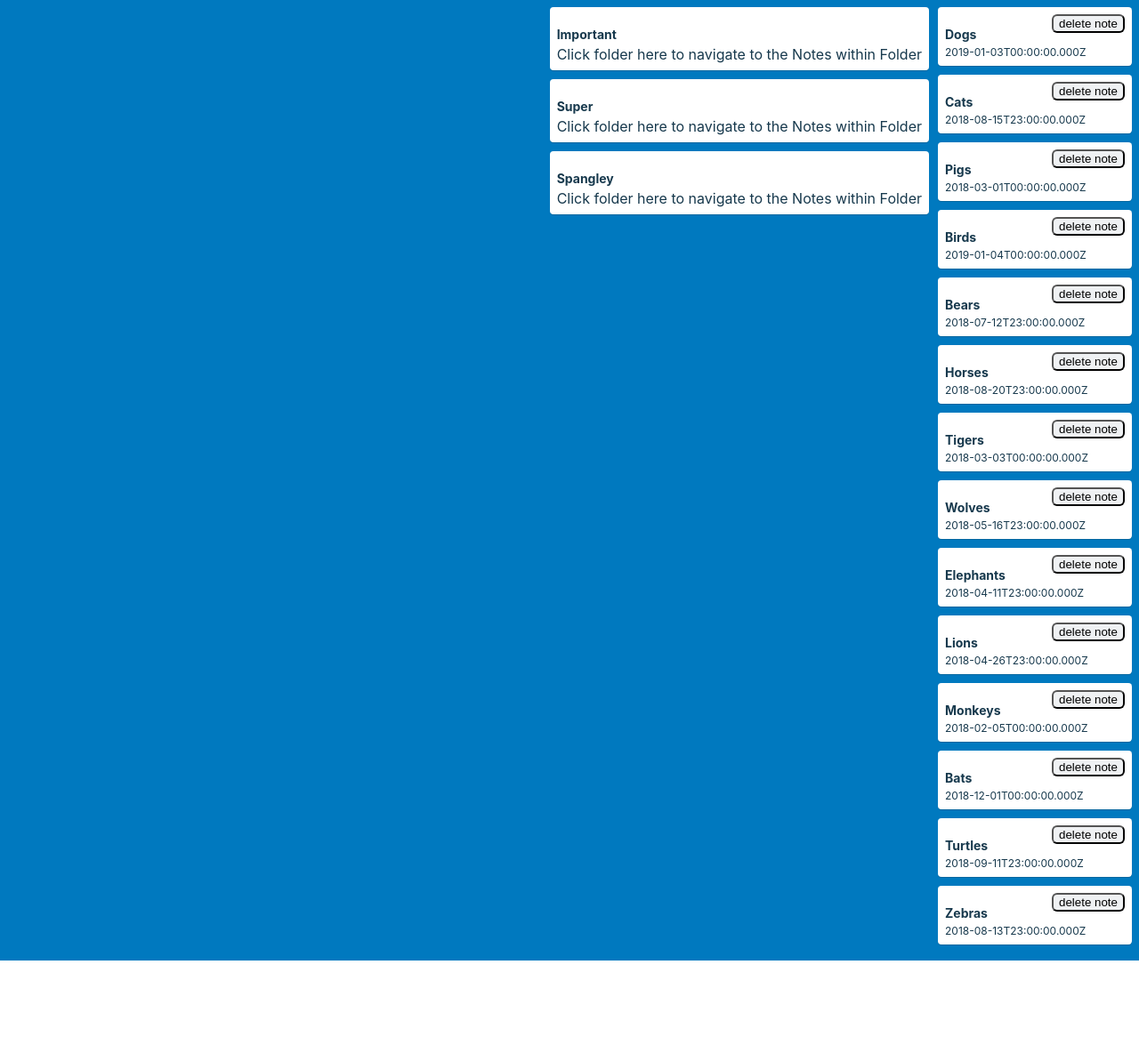
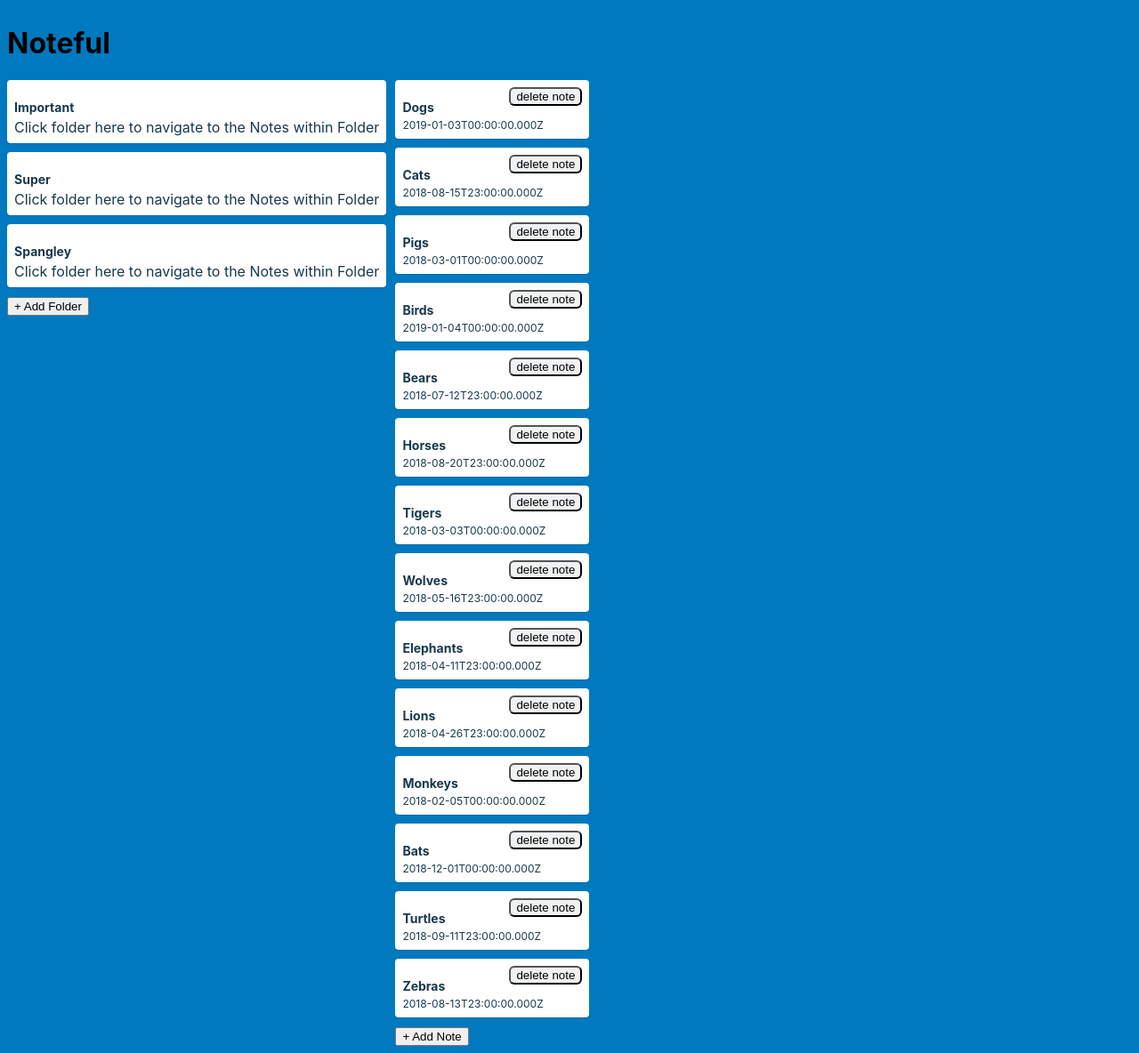
Before and after one commit to roxyshah/noteful, a React (Create React App) app: page / in a window 1280 px wide. Shown: the whole page at 89% size. Before the commit the page ends 1080 px from the top, so only its background shows below. Built offline with nearby package versions, Linux system fonts and the light colour scheme.

Commit message:
Added Header component and some css

```diff
--- a/package.json
+++ b/package.json
@@ -5,6 +5,7 @@
   "dependencies": {
     "react": "^16.9.0",
     "react-dom": "^16.9.0",
+    "react-router-dom": "^5.0.1",
     "react-scripts": "3.1.1"
   },
   "scripts": {
--- a/src/App.css
+++ b/src/App.css
@@ -14,6 +14,11 @@ body {
     min-width: calc(100vw - 16px);
     background: #0079bf;
     padding: 8px;
+
+  }
+
+
+.App-content {
     display: inline-flex;
     flex-direction: row-reverse;
   }
@@ -24,7 +29,3 @@ body {
     font-size: 20px;
     padding: 0 14px 10px;
   }
-
-  .App-list {
-    display: flex;
-  }
--- a/src/App.js
+++ b/src/App.js
@@ -1,6 +1,9 @@
 import React, { Component } from 'react';
 import STORE from './dummy-store';
 import './App.css'
+
+import { Route } from 'react-router-dom';
+import Header from './Header/Header'
 import NoteList from './NoteList/NoteList';
 import FolderList from './FolderList/FolderList';
 
@@ -14,8 +17,13 @@ class App extends Component {
   render() {
     return (
       <main className='App'>
-        <NoteList notes = {STORE.notes} />
-        <FolderList folders = {STORE.folders} />
+          <Route>
+            <Header />
+            <div className='App-content'>
+              <NoteList notes = {STORE.notes} />
+              <FolderList folders = {STORE.folders} />
+            </div>
+          </Route>
       </main>
     );
   }
--- a/src/FolderList/FolderList.js
+++ b/src/FolderList/FolderList.js
@@ -4,11 +4,19 @@ import Folder from '../Folder/Folder';
 
 export default function FolderList(props){
 
-    const folders = props.folders.map(folder => <Folder id={folder.id} name={folder.name}  />);
+    const folders = props.folders.map(folder => <Folder id={folder.id} name={folder.name} />);
 
     return (
         <section className='FolderList'>
             {folders}
+
+            <button
+            type='button'
+            className='List-add-button'
+            onClick={() => props.onClickAdd(props.id)}
+            >+ Add Folder</button>
         </section>
+
+
     )
 }
--- /dev/null
+++ b/src/Header/Header.css
@@ -0,0 +1,18 @@
+body {
+    margin: 0;
+    padding: 0;
+    font-family: -apple-system, BlinkMacSystemFont, "Segoe UI", "Roboto", "Oxygen",
+      "Ubuntu", "Cantarell", "Fira Sans", "Droid Sans", "Helvetica Neue",
+      sans-serif;
+    -webkit-font-smoothing: antialiased;
+    -moz-osx-font-smoothing: grayscale;
+  }
+
+.Header {
+
+}
+
+a, a:visited, a:hover, a:active {
+    color: black;
+    text-decoration: none;
+  }
--- /dev/null
+++ b/src/Header/Header.js
@@ -0,0 +1,15 @@
+import React, { Component } from 'react'
+import { Link } from 'react-router-dom';
+import './Header.css'
+
+export default class Header extends Component {
+  render() {
+    return (
+      <header className='Header'>
+        <Link to='/'>
+            <h1>Noteful</h1>
+        </Link>
+      </header>
+    )
+  }
+}
--- a/src/NoteList/NoteList.js
+++ b/src/NoteList/NoteList.js
@@ -9,6 +9,12 @@ export default function NoteList(props){
     return (
         <section className='NoteList'>
             {notes}
+
+            <button
+            type='button'
+            className='List-add-button'
+            onClick={() => props.onClickAdd(props.id)}
+            >+ Add Note</button>
         </section>
     )
 }
--- a/src/index.js
+++ b/src/index.js
@@ -1,6 +1,11 @@
 import React from 'react';
 import ReactDOM from 'react-dom';
+import { BrowserRouter } from 'react-router-dom';
 import App from './App';
 import './index.css';
 
-ReactDOM.render(<App />, document.getElementById('root'));
+ReactDOM.render(
+    <BrowserRouter>
+        <App />
+    </BrowserRouter>,
+    document.getElementById('root'));
```
Also changed, not shown: 2 other files (tests, documents, lock files or other folders).
